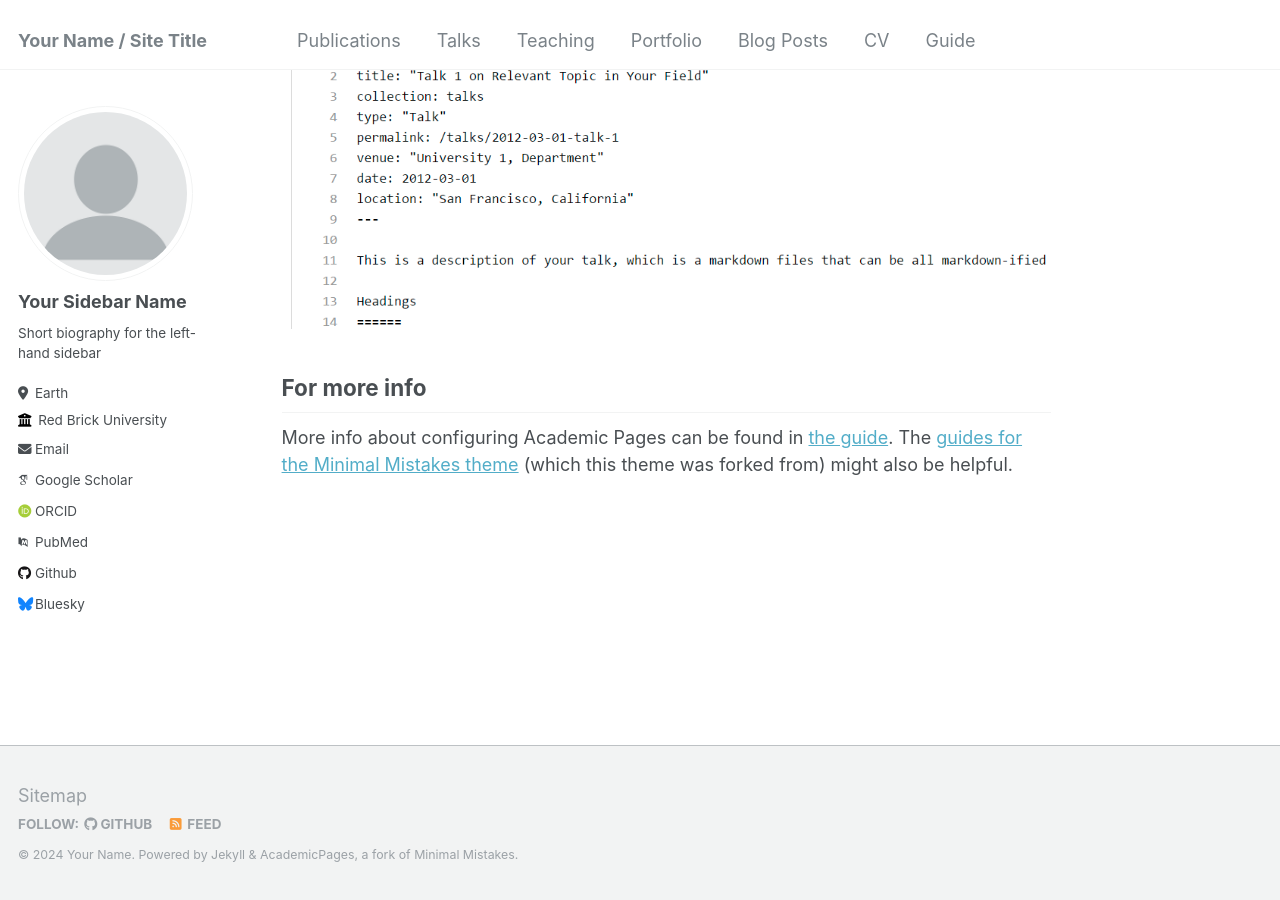
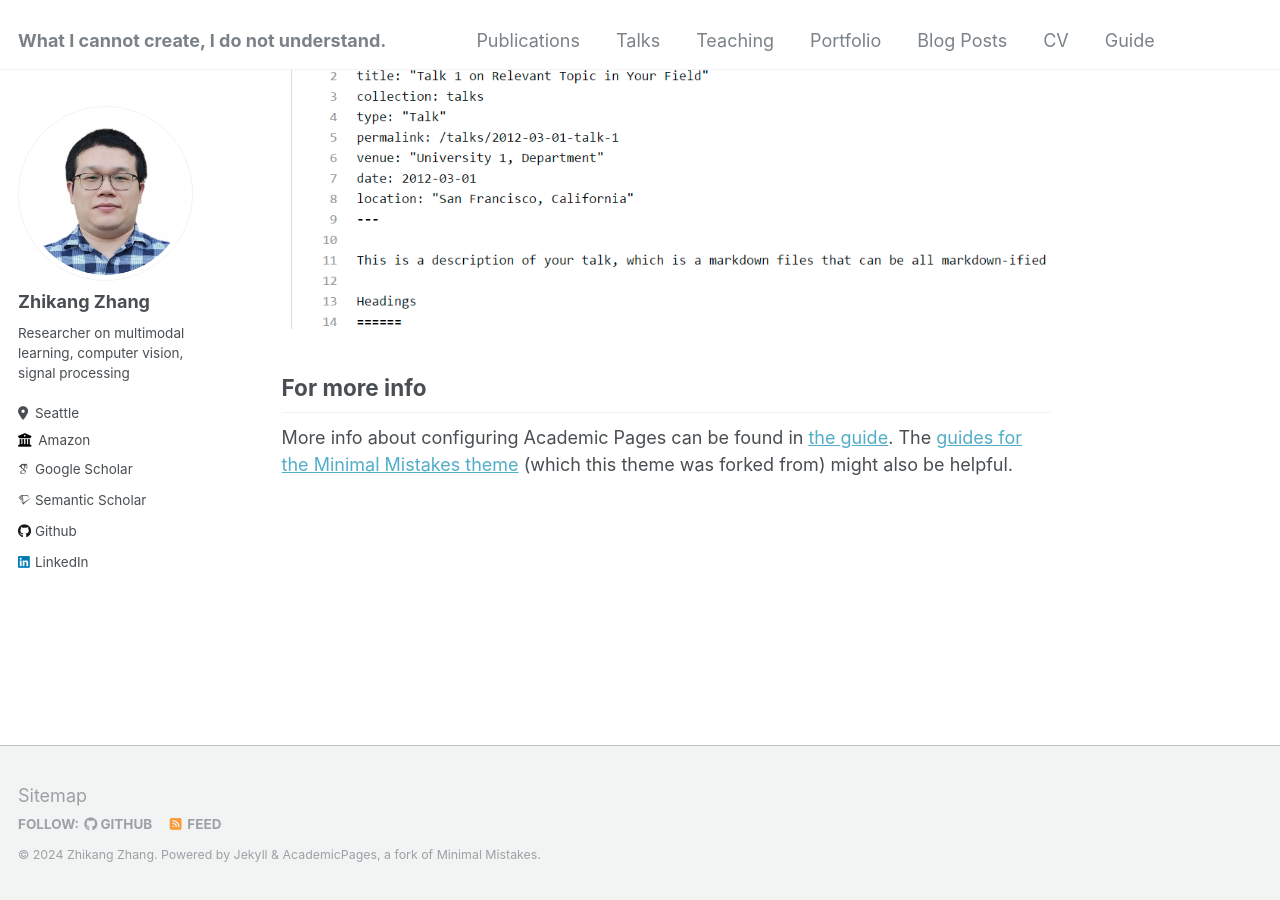
Before and after one commit to zhikang-work/zhikang-work.github.io, a Jekyll site: the page built from _pages/about.md, in a window 1280 px wide and 900 px high, scrolled down 2660 px. Built offline with Jekyll 4.4.1, drawn with Linux system fonts in a browser that asks for light colours; some web fonts are replaced.

Commit message:
Site update

```diff
--- a/_config.yml
+++ b/_config.yml
@@ -8,13 +8,13 @@
 
 # Basic Site Settings
 locale                   : "en-US"
-title                    : "Your Name / Site Title"
+title                    : "What I cannot create, I do not understand."
 title_separator          : "-"
-name                     : &name "Your Name"
-description              : &description "personal description"
-url                      : https://academicpages.github.io # the base hostname & protocol for your site e.g. "https://mmistakes.github.io"
+name                     : &name "Zhikang Zhang"
+description              : &description "Researcher on multimodal learning, computer vision, signal processing"
+url                      : https://www.zhikang.work # the base hostname & protocol for your site e.g. "https://mmistakes.github.io"
 baseurl                  : "" # the subpath of your site, e.g. "/blog"
-repository               : "academicpages/academicpages.github.io"
+repository               : "zhikang-work/zhikang-work.github.io"
 
 # Site Author - The following control what appear as part of the author content on the side bar.
 #               If a field is blank the icon and link will not appear, otherwise it will be shown.
@@ -22,33 +22,33 @@ repository               : "academicpages/academicpages.github.io"
 author:
   # Biographic information
   avatar           : "profile.png"
-  name             : "Your Sidebar Name"
+  name             : "Zhikang Zhang"
   pronouns         : # example: "she/her"
-  bio              : "Short biography for the left-hand sidebar"
-  location         : "Earth"
-  employer         : "Red Brick University"
+  bio              : "Researcher on multimodal learning, computer vision, signal processing"
+  location         : "Seattle"
+  employer         : "Amazon"
   uri              : # URL
-  email            : "none@example.org"
+  email            : #"none@example.org"
 
   # Academic websites
   arxiv            : # URL - Update with the correct link to your profile
-  googlescholar    : "https://scholar.google.com/citations?user=PS_CX0AAAAAJ"
+  googlescholar    : "https://scholar.google.com/citations?user=Zl14MrMAAAAJ"
   impactstory      : # URL
-  orcid            : "http://orcid.org/yourorcidurl"
-  semantic         : # URL
-  pubmed           : "https://www.ncbi.nlm.nih.gov/pubmed/?term=john+snow"
+  orcid            : #"http://orcid.org/yourorcidurl"
+  semantic         : "https://www.semanticscholar.org/author/Zhikang-Zhang/21220840"
+  pubmed           : #"https://www.ncbi.nlm.nih.gov/pubmed/?term=john+snow"
   researchgate     : # URL
 
   # Repositories and software development
   bitbucket        : # Username - Update with your username on the site
   codepen          : # Username
   dribbble         : # Username
-  github           : "academicpages"
+  github           : "zhikang-work"
   kaggle           : # Username
   stackoverflow    : # User number or user number and name (i.e., use "1" or "1/jeff-atwood")
 
   # Social media
-  bluesky          : "bsky.app" # Replace this with you Bluesky username
+  bluesky          : #"bsky.app" # Replace this with you Bluesky username
   facebook         : # Username
   flickr           : # Username
   foursquare       : # Username
@@ -57,7 +57,7 @@ author:
   keybase          : # Username
   instagram        : # Username
   lastfm           : # Username
-  linkedin         : # Username
+  linkedin         : "zhikang-zk-zhang-660b441b6"
   mastodon         : # URL
   medium           : # URL
   pinterest        : # Username
```
Also changed, not shown: images/profile.png.
